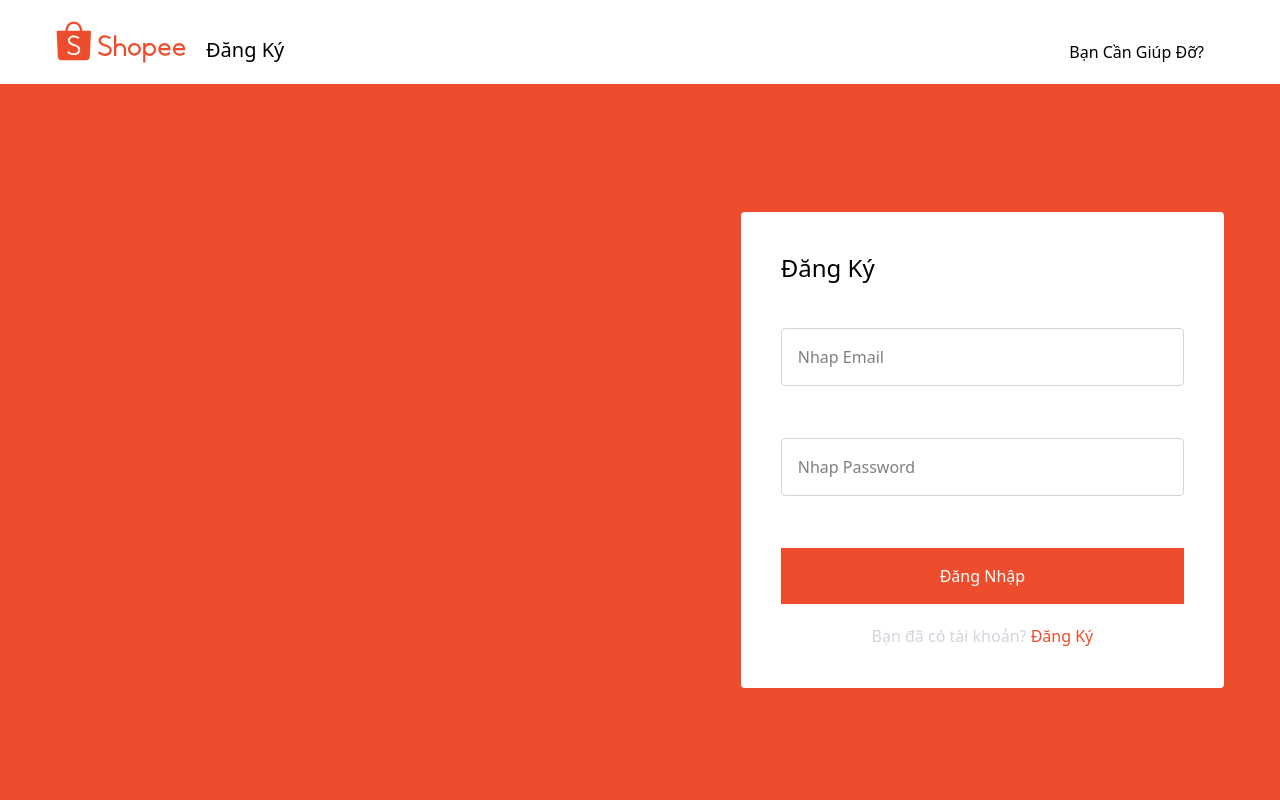
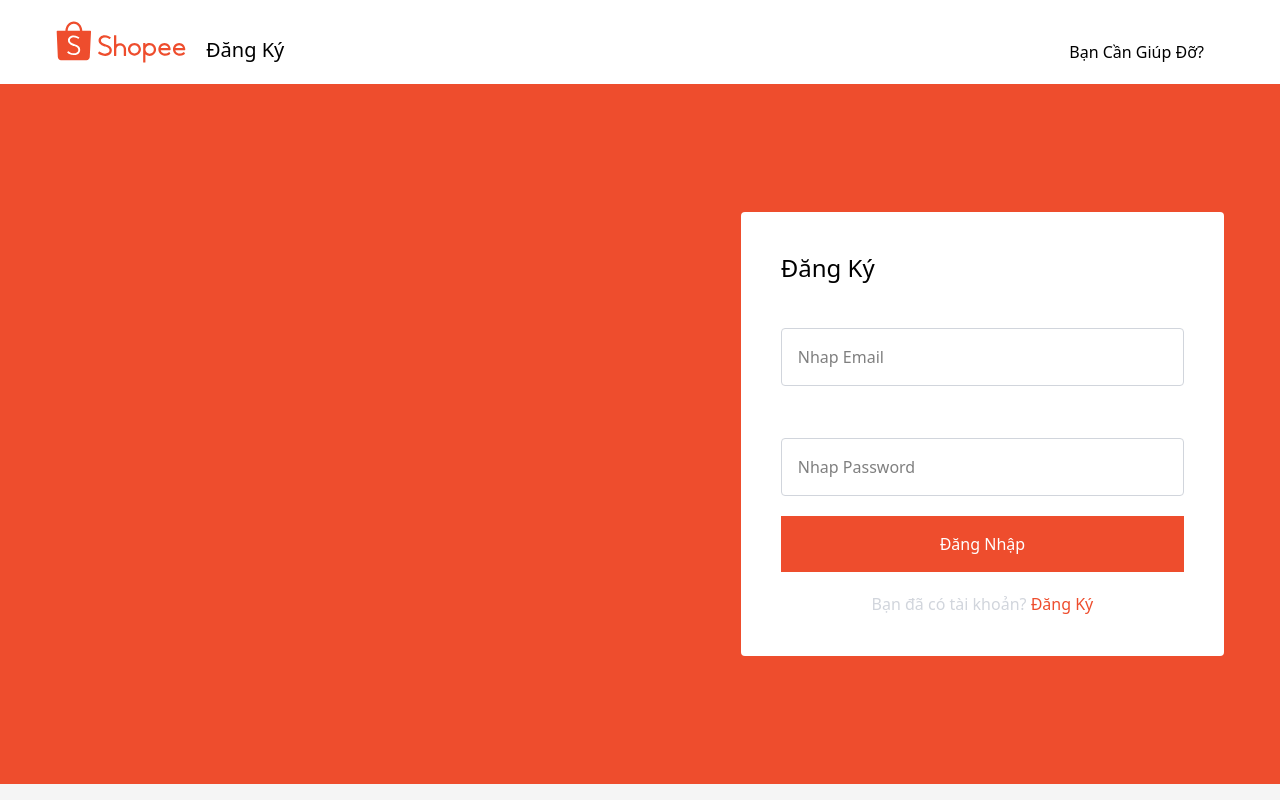
Before and after one commit to NguyenDenn/ShopeeClone, a React (Vite) app in the folder ShopeeClone/: page /login in a window 1280 px wide. Shown: the top 800 px of the page. Built offline with nearby package versions, Linux system fonts and the light colour scheme.

Commit message:
Ngăn chặn người dùng spam submit button

```diff
--- /dev/null
+++ b/ShopeeClone/src/Components/Button/Button.tsx
@@ -0,0 +1,32 @@
+import { ButtonHTMLAttributes } from 'react'
+
+interface ButtonProps extends ButtonHTMLAttributes<HTMLButtonElement> {
+  isLoading?: boolean
+}
+export default function Button(props: ButtonProps) {
+  const { isLoading, disabled, className, children, ...rest } = props
+  const newClassName = disabled ? className + 'cursor-not-allowed' : className
+  return (
+    <button className={newClassName} disabled={disabled} {...rest}>
+      {isLoading && (
+        <svg
+          aria-hidden='true'
+          className='w-4 h-4 text-gray-200 animate-spin fill-white mr-2 '
+          viewBox='0 0 100 101'
+          fill='none'
+          xmlns='http://www.w3.org/2000/svg'
+        >
+          <path
+            d='M100 50.5908C100 78.2051 77.6142 100.591 50 100.591C22.3858 100.591 0 78.2051 0 50.5908C0 22.9766 22.3858 0.59082 50 0.59082C77.6142 0.59082 100 22.9766 100 50.5908ZM9.08144 50.5908C9.08144 73.1895 27.4013 91.5094 50 91.5094C72.5987 91.5094 90.9186 73.1895 90.9186 50.5908C90.9186 27.9921 72.5987 9.67226 50 9.67226C27.4013 9.67226 9.08144 27.9921 9.08144 50.5908Z'
+            fill='currentColor'
+          />
+          <path
+            d='M93.9676 39.0409C96.393 38.4038 97.8624 35.9116 97.0079 33.5539C95.2932 28.8227 92.871 24.3692 89.8167 20.348C85.8452 15.1192 80.8826 10.7238 75.2124 7.41289C69.5422 4.10194 63.2754 1.94025 56.7698 1.05124C51.7666 0.367541 46.6976 0.446843 41.7345 1.27873C39.2613 1.69328 37.813 4.19778 38.4501 6.62326C39.0873 9.04874 41.5694 10.4717 44.0505 10.1071C47.8511 9.54855 51.7191 9.52689 55.5402 10.0491C60.8642 10.7766 65.9928 12.5457 70.6331 15.2552C75.2735 17.9648 79.3347 21.5619 82.5849 25.841C84.9175 28.9121 86.7997 32.2913 88.1811 35.8758C89.083 38.2158 91.5421 39.6781 93.9676 39.0409Z'
+            fill='currentFill'
+          />
+        </svg>
+      )}
+      <span>{children}</span>
+    </button>
+  )
+}
--- /dev/null
+++ b/ShopeeClone/src/Components/Button/index.ts
@@ -0,0 +1,3 @@
+import Button from './Button'
+
+export default Button
--- a/ShopeeClone/src/Pages/Login/Login.tsx
+++ b/ShopeeClone/src/Pages/Login/Login.tsx
@@ -5,6 +5,7 @@
 import { Link, useNavigate } from 'react-router-dom'
 import { toast } from 'react-toastify'
 import { loginAccount } from '~/apis/auth.apis'
+import Button from '~/Components/Button'
 import Input from '~/Components/Input'
 import { AppContext } from '~/context/app.context'
 import { SuccessResponseApi } from '~/types/utils.type'
@@ -76,9 +77,14 @@
                 register={register}
                 errorMessage={errors.password?.message}
               />
-              <div className='mt-8'>
-                <button className='bg-oranges p-4 w-full text-white hover:bg-red-600 border-none'>Đăng Nhập</button>
-              </div>
+
+              <Button
+                className='bg-oranges  p-4 w-full text-white hover:bg-red-600 border-none flex items-center justify-center'
+                isLoading={loginAccountMutation.isLoading}
+                disabled={loginAccountMutation.isLoading}
+              >
+                Đăng Nhập
+              </Button>
               <div className='mt-5 text-center'>
                 <p className='text-gray-300'>
                   Bạn đã có tài khoản?{' '}
--- a/ShopeeClone/src/Pages/Register/Register.tsx
+++ b/ShopeeClone/src/Pages/Register/Register.tsx
@@ -6,8 +6,9 @@
 import { registerAccount } from '~/apis/auth.apis'
 import { omit } from 'lodash'
 import { isAxiosUnprocessableEntityError } from '~/utils/utils'
-import { ResponseApi } from '~/types/utils.type'
+import { SuccessResponseApi } from '~/types/utils.type'
 import { Link } from 'react-router-dom'
+import Button from '~/Components/Button'
 export default function Register() {
   const {
     register,
@@ -28,7 +29,7 @@
         console.log(data)
       },
       onError: (error) => {
-        if (isAxiosUnprocessableEntityError<ResponseApi<Omit<Schema, 'confirm_password'>>>(error)) {
+        if (isAxiosUnprocessableEntityError<SuccessResponseApi<Omit<Schema, 'confirm_password'>>>(error)) {
           const formError = error.response?.data.data
           // dùng cho trường hợp nhiều trường (> email và password)
           // if (formError) {
@@ -84,9 +85,13 @@
                 register={register}
                 errorMessage={errors.confirm_password?.message}
               />
-              <div className='mt-8'>
-                <button className='bg-oranges p-4 w-full text-white hover:bg-red-600 border-none'>Đăng Ký</button>
-              </div>
+              <Button
+                className='bg-oranges  p-4 w-full text-white hover:bg-red-600 border-none flex items-center justify-center'
+                isLoading={registerAccountMutation.isLoading}
+                disabled={registerAccountMutation.isLoading}
+              >
+                Đăng Ký
+              </Button>
               <div className='mt-5 text-center'>
                 <p className='text-gray-300'>
                   Bạn đã có tài khoản?{' '}
```
